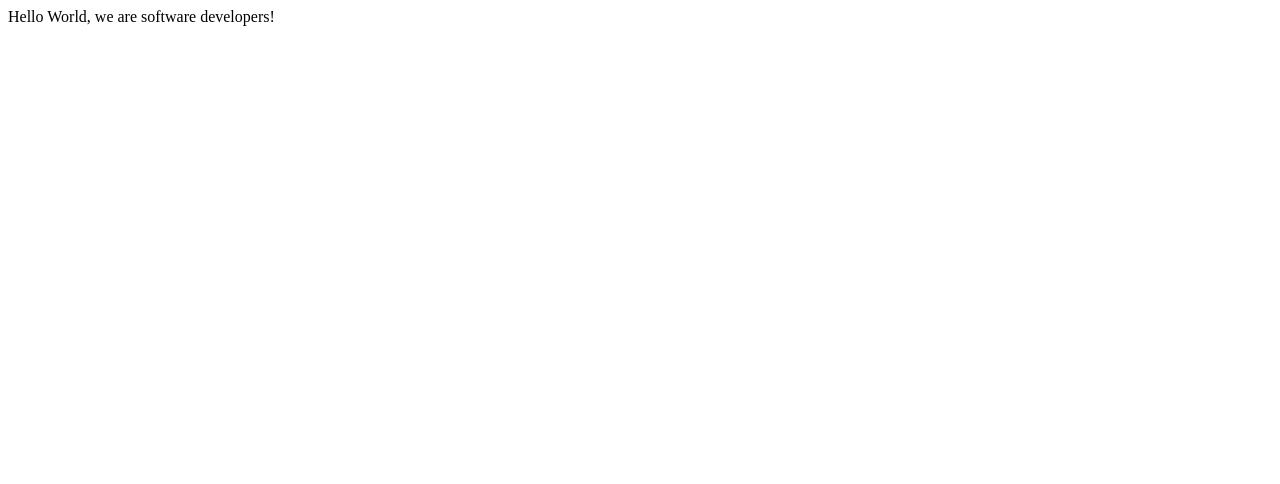
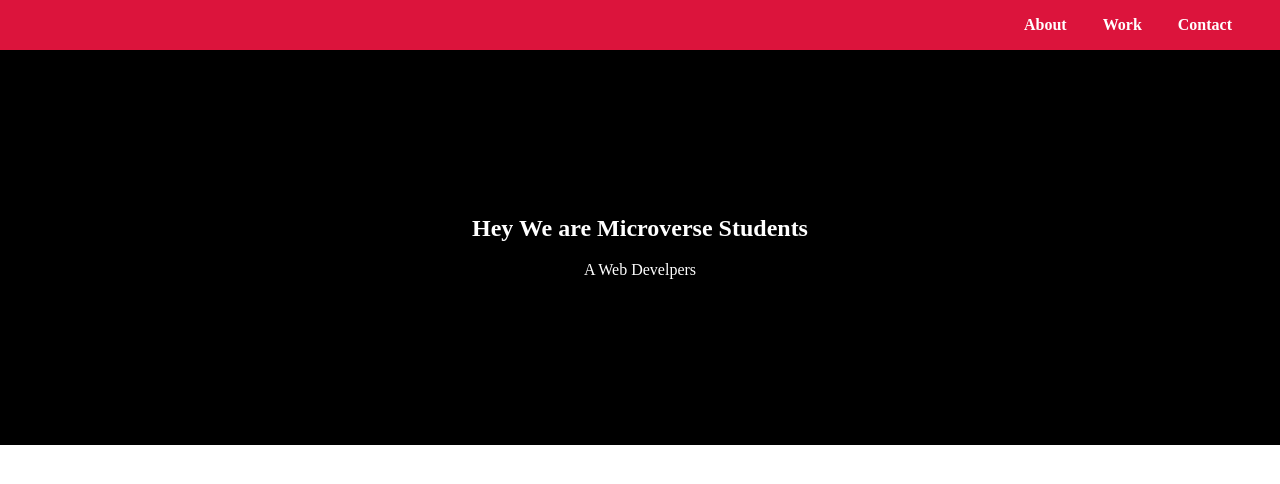
Before and after one commit to MohammedElseddik/Microverse-project03, a plain HTML site: page index.html in a window 1280 px wide. Drawn offline with Linux system fonts and the light colour scheme.

Commit message:
Half way

```diff
--- a/css/style.css
+++ b/css/style.css
@@ -0,0 +1,65 @@
+*{
+    box-sizing: border-box;
+}
+
+html{
+    margin-top: 45px;
+}
+
+body {
+    margin: 0;
+}
+
+.page-header{
+    background-color: crimson;
+    position: fixed;
+    top: 0;
+    z-index: 77;
+    width: 100%;
+}
+
+.navbar{
+    display: flex;
+    flex-direction: row;
+    justify-content: flex-end;
+}
+
+.navbar-ul {
+    padding: 0;
+    margin: 0 2rem 0 0;
+    list-style: none;
+}
+
+.navbar-li {
+    display: inline-block;
+    list-style: none;
+    padding: 1rem;
+}
+
+.navbar-li a {
+    color: white;
+    font-size: 1rem;
+    font-weight: bold;
+    text-decoration: none;
+}
+
+.navbar-li:hover {
+    cursor: pointer;
+    background-color: rgb(253, 253, 253);
+}
+
+.navbar-li a:hover {
+    cursor: pointer;
+    color: crimson;
+}
+
+.about-section{
+    text-align: center;
+    display: flex;
+    justify-content: center;
+    align-items: center;
+    width: 100%;
+    height: 400px;
+    background-color: black;
+    color: white;
+}
--- a/index.html
+++ b/index.html
@@ -5,8 +5,33 @@
     <title>Fork Me! FCC: Test Suite Template</title>
     <link rel="stylesheet" href="css/style.css">
   </head>
-  Hello World, we are software developers!
   <body>
+
+    <header class="page-header">
+      <nav class="navbar">
+        <ul class="navbar-ul">
+          <li class="navbar-li">
+            <a href="#About">About</a>
+          </li>
+          <li class="navbar-li">
+            <a href="#Work">Work</a>
+          </li>
+          <li class="navbar-li">
+            <a href="#Contact">Contact</a>
+          </li>
+        </ul>
+      </nav>
+    </header>
+
+    <section class="about-section">
+      <div><h1>Hey We are Microverse Students</h1>
+        <p>A Web Develpers</p></div>
+
+    </section>
+
+
+
+
     <script src="https://cdn.freecodecamp.org/testable-projects-fcc/v1/bundle.js"></script>
 
     <!--
```
